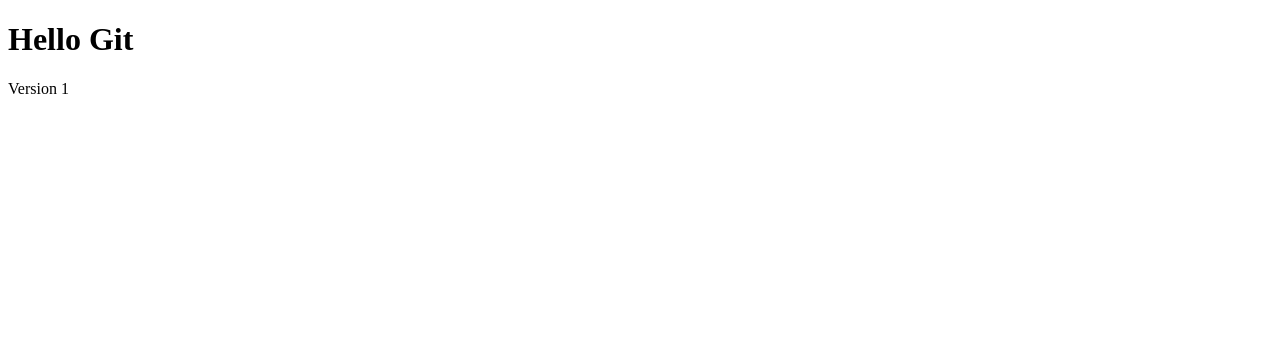
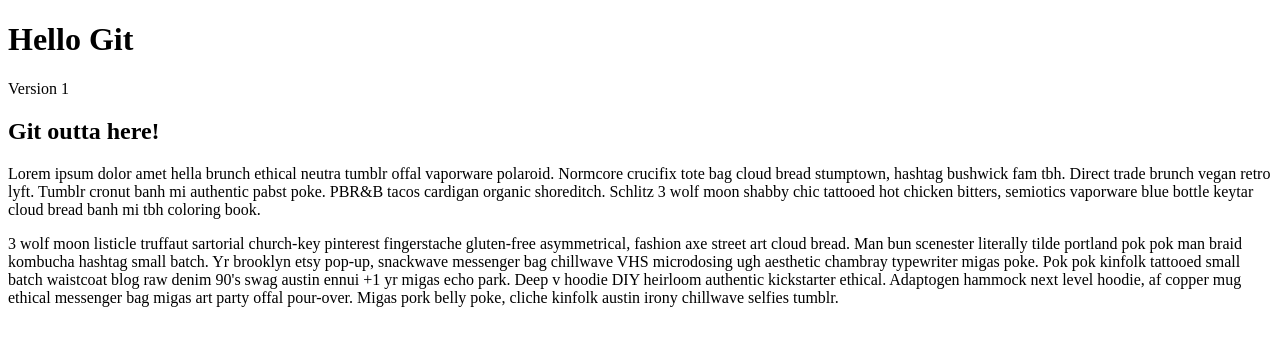
Before and after one commit to smity81435/practice, a plain HTML site: page index.html in a window 1280 px wide. Drawn offline with Linux system fonts and the light colour scheme.

Commit message:
Lorem Add

```diff
--- a/index.html
+++ b/index.html
@@ -10,6 +10,14 @@
         <h1>Hello Git</h1>
         <p>Version 1</p>
     </header>
+    <section>
+    <h2>Git outta here!</h2>
+        <p>Lorem ipsum dolor amet hella brunch ethical neutra tumblr offal vaporware polaroid. Normcore crucifix tote bag cloud bread stumptown, hashtag bushwick fam tbh. Direct trade brunch vegan retro lyft. Tumblr cronut banh mi authentic pabst poke. PBR&amp;B tacos cardigan organic shoreditch. Schlitz 3 wolf moon shabby chic tattooed hot chicken bitters, semiotics vaporware blue bottle keytar cloud bread banh mi tbh coloring book.</p>
+        <p>
+
+        3 wolf moon listicle truffaut sartorial church-key pinterest fingerstache gluten-free asymmetrical, fashion axe street art cloud bread. Man bun scenester literally tilde portland pok pok man braid kombucha hashtag small batch. Yr brooklyn etsy pop-up, snackwave messenger bag chillwave VHS microdosing ugh aesthetic chambray typewriter migas poke. Pok pok kinfolk tattooed small batch waistcoat blog raw denim 90's swag austin ennui +1 yr migas echo park. Deep v hoodie DIY heirloom authentic kickstarter ethical. Adaptogen hammock next level hoodie, af copper mug ethical messenger bag migas art party offal pour-over. Migas pork belly poke, cliche kinfolk austin irony chillwave selfies tumblr.</p>
+
+    </section>
 
 
 
```
